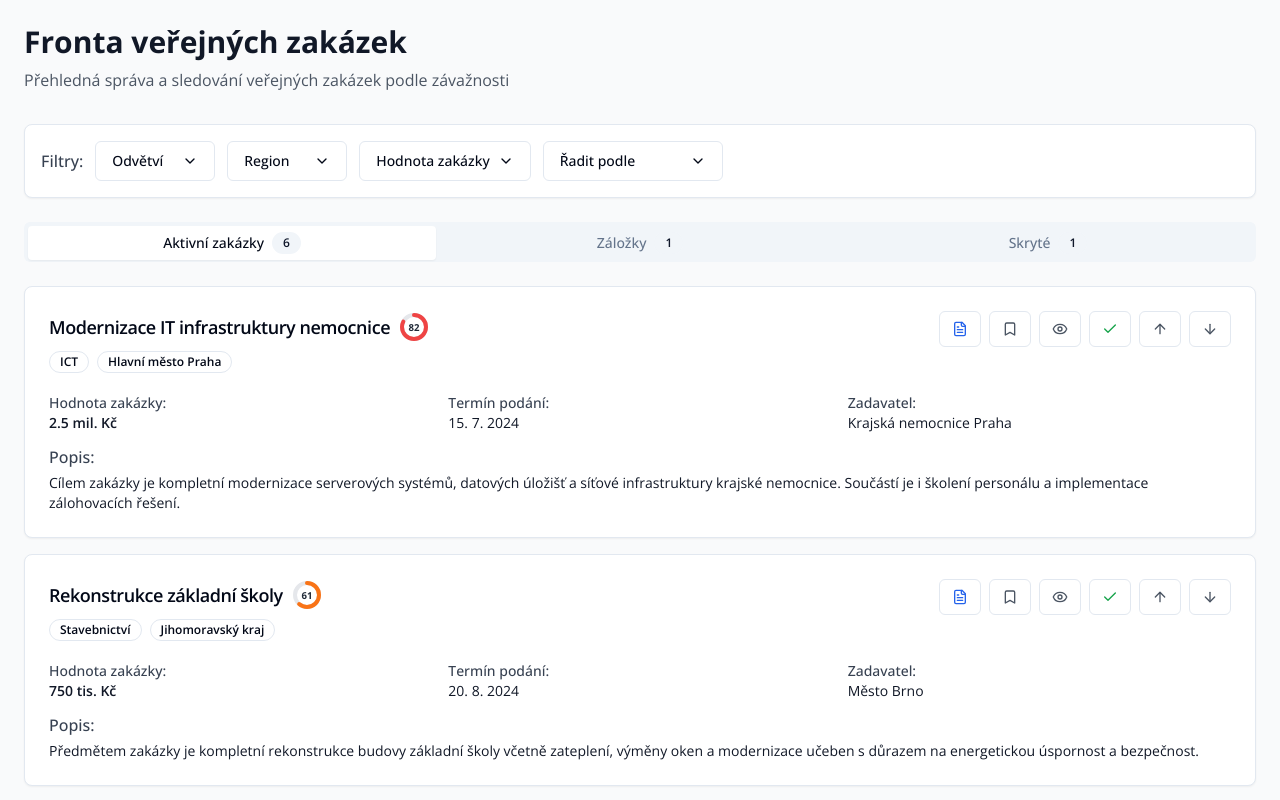
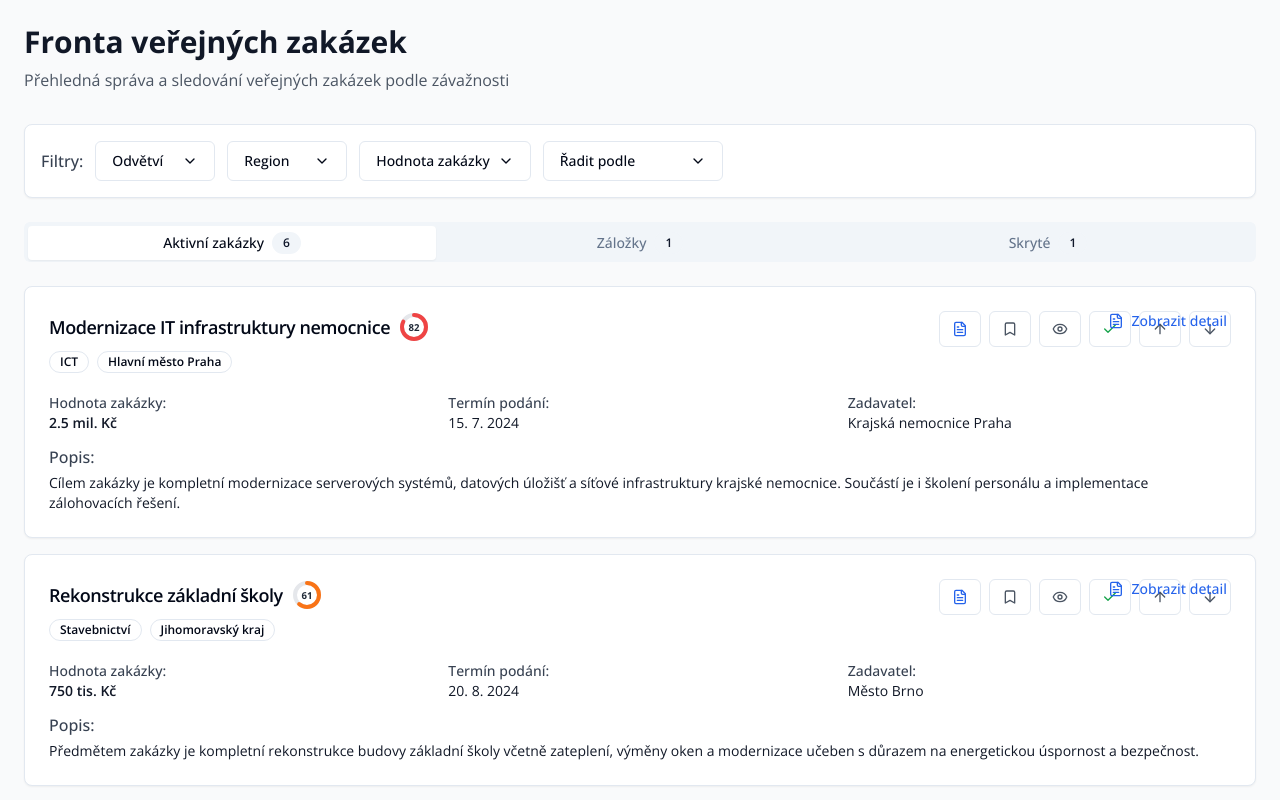
Before and after one commit to skupina-onebond/verejne-priority-kompas, a React (Vite) app: page / in a window 1280 px wide. Shown: the top 800 px of the page. Built offline with nearby package versions, Linux system fonts and the light colour scheme.

Commit message:
Update PublicContractCard.tsx

```diff
--- a/src/components/PublicContractCard.tsx
+++ b/src/components/PublicContractCard.tsx
@@ -66,7 +66,17 @@ export const PublicContractCard: React.FC<PublicContractCardProps> = ({
 
   return (
     <>
-      <Card className="hover:shadow-md transition-shadow">
+    <Card className="hover:shadow-md transition-shadow relative">
+  {/* Tlačítko Zobrazit detail */}
+  <Button
+    variant="ghost"
+    size="sm"
+    className="absolute top-4 right-4 flex items-center gap-2 text-blue-600 hover:text-blue-800"
+    onClick={() => setShowDetail(true)}
+  >
+    <FileText className="h-4 w-4" />
+    <span className="text-sm font-medium">Zobrazit detail</span>
+  </Button>
         <CardHeader className="pb-3">
           <div className="flex justify-between items-start">
             <div className="flex-1">
```
